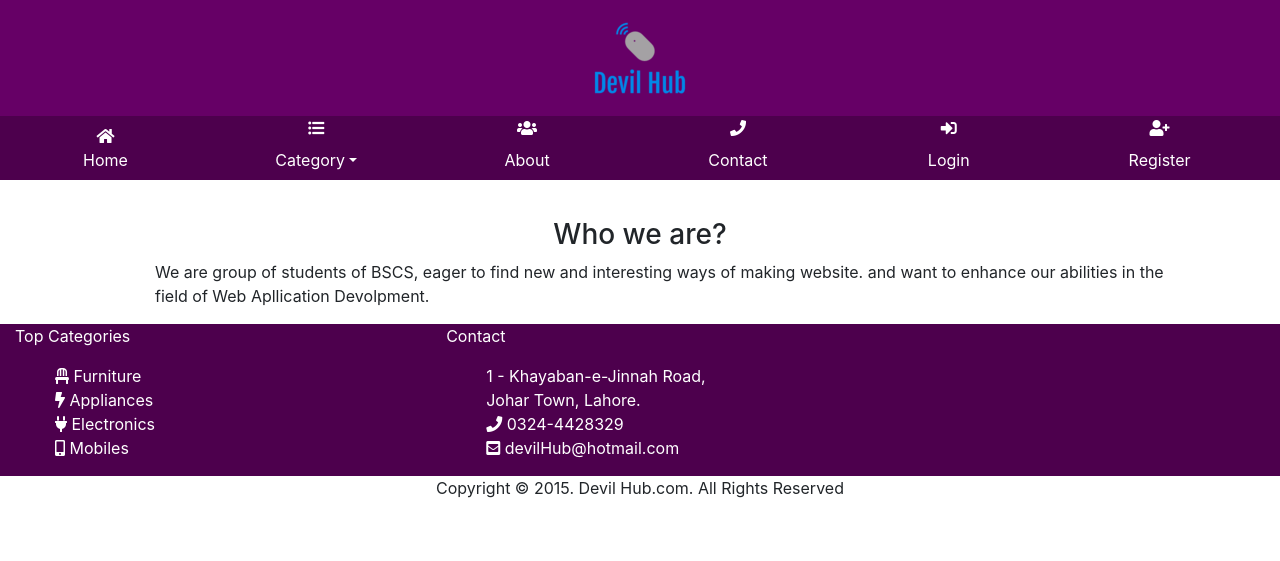
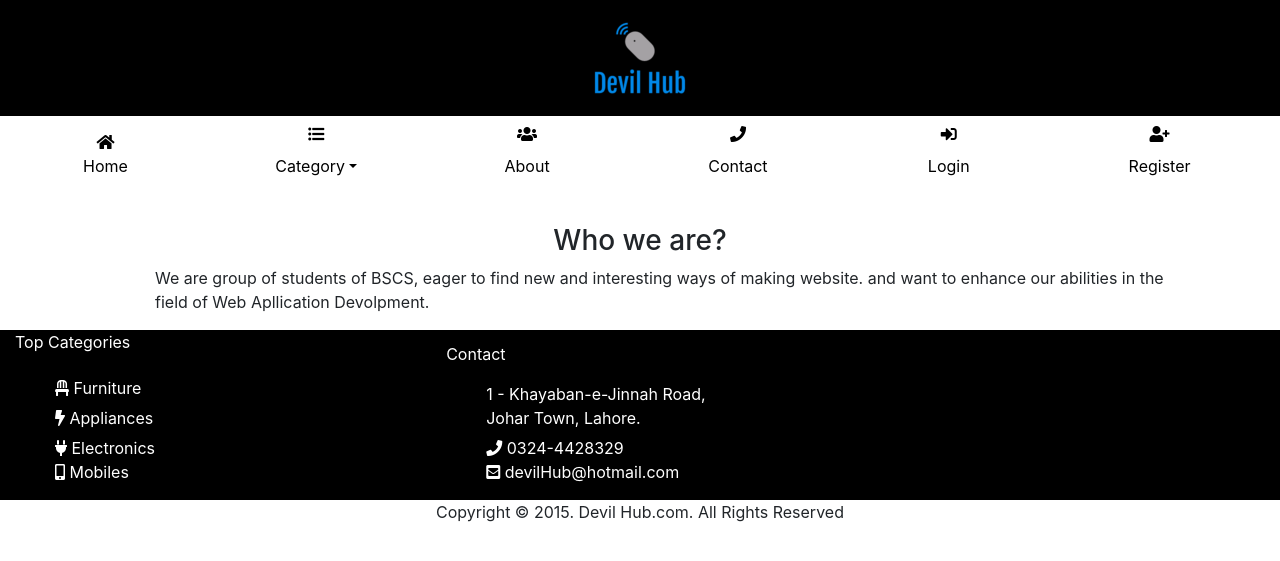
Before and after one commit to usmanawan967/assignment2, a PHP site: page /html/about.html in a window 1280 px wide. Shown: the top 561 px of the page. Run offline with PHP 8.4, Linux system fonts and the light colour scheme; some libraries are stand-ins or nearby versions.

Commit message:
update color scheme

```diff
--- a/css/about.css
+++ b/css/about.css
@@ -4,7 +4,7 @@
 }
 
 #foot {
-    background-color: #4d004d;
+    background-color: black;
 }
 
 #foot p {
@@ -30,8 +30,9 @@
 }
 
 .dropdown-item:hover {
-    background-color: #660066;
+    background-color: black;
 }
+
 
 nav a:hover {
     text-decoration: none;
@@ -47,25 +48,30 @@ nav a:hover {
 }
 
 .container {
-    background-color: #660066;
+    background-color: black;
 }
 
 .navbar, .dropdown-menu {
-    background-color: #4d004d;
+    background-color: white;
 }
 
 .nav-link {
-    color: white;
+    color: black;
 }
 
 .dropdown-item {
     color: white;
 }
 
-.fa-home, .fa-list-ul, .fa-users, .fa-phone, .fa-sign-in-alt, .fa-user-plus, .fa-map-marker-alt, .fa-plug, .fa-bolt, .fa-chair {
-    color: white;
+.fa-home, .fa-list-ul, .fa-users, .fa-phone, .fa-sign-in-alt, .fa-user-plus, .fa-map-marker-alt,.fa-plug, .fa-bolt, .fa-chair {
+    margin-top: 10px;
+    color: black;
 }
 
 .navbar{
     padding: 0%;
 }
+.inlineBlock i{
+
+    color: white;
+}
```
